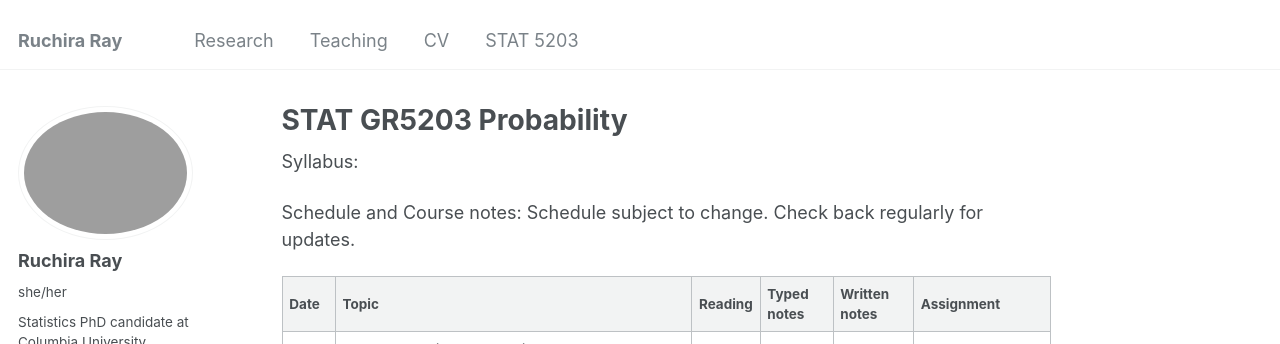
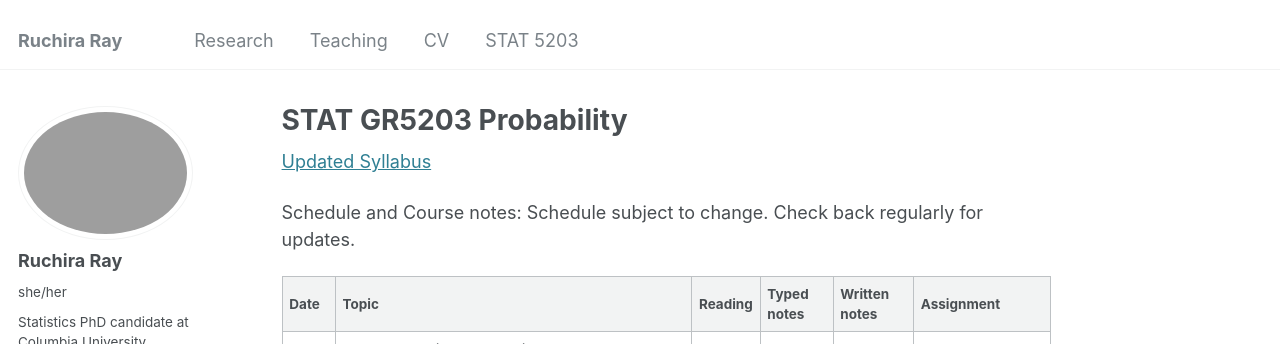
Before and after one commit to rray123/rray123.github.io, a Jekyll site: the page built from _pages/STAT5203.md, in a window 1280 px wide and 900 px high. Shown: the top 344 px of the window. Built offline with Jekyll 4.4.1, drawn with Linux system fonts in a browser that asks for light colours; some web fonts are replaced.

Commit message:
Update STAT5203.md

```diff
--- a/_pages/STAT5203.md
+++ b/_pages/STAT5203.md
@@ -7,7 +7,7 @@ output:
     df_print: paged
 ---
 
-Syllabus:
+[Updated Syllabus](https://rray123.github.io/files/GR5203_Syllabus.docx)
 
 Schedule and Course notes:
 Schedule subject to change. Check back regularly for updates.
```
